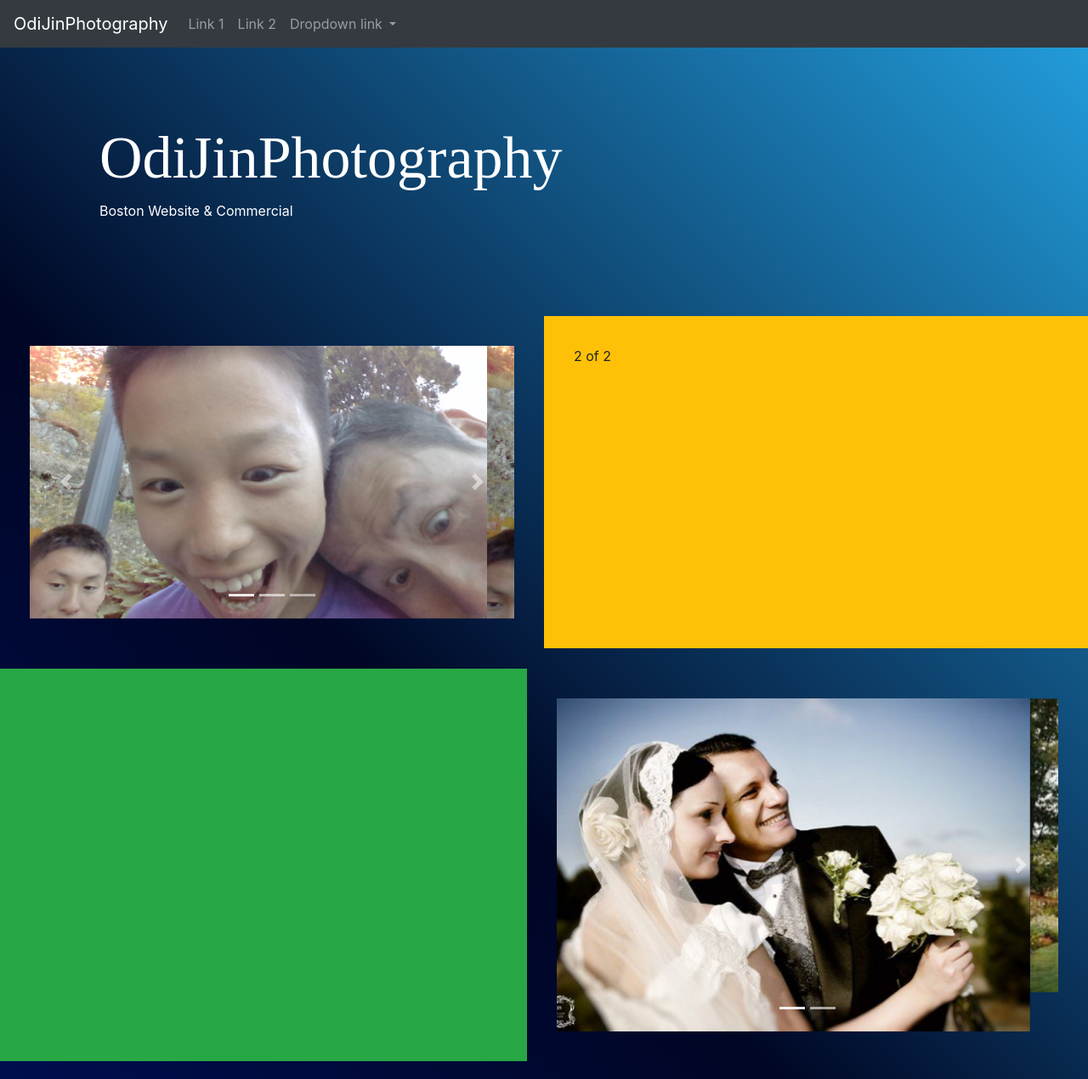
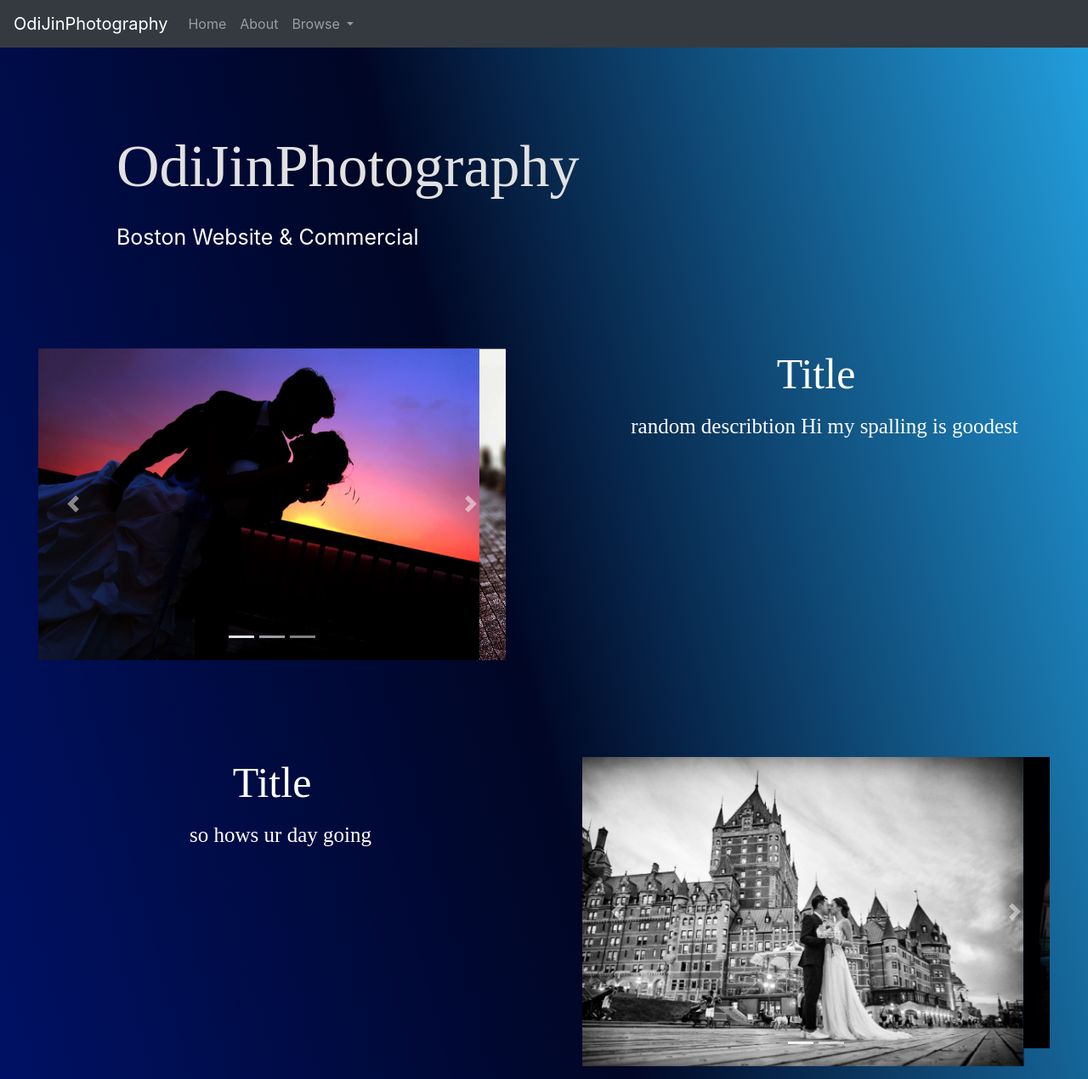
Before and after one commit to KevinZWong/OdiJin, a plain HTML site: page index.html in a window 1280 px wide. Shown: the top 1270 px of the page at 85% size. Drawn offline with nearby package versions, Linux system fonts and the light colour scheme.

Commit message:
decoration update

```diff
--- a/index.css
+++ b/index.css
@@ -1,6 +1,6 @@
 body{
-  	background:linear-gradient(45deg,#001371,#000624,#23a1e0);
-  	height: 2000px;
+  	background:linear-gradient(75deg,#001371,#000624,#23a1e0);
+  	height: 100%;
 }
 
 .jumbotron{
@@ -8,25 +8,43 @@ body{
 }
 
 h1{
-	color: white;
+	color: #e1e1e1;
+	text-shadow: 10px;
 	font-size: 70px;
 	font-family: Bai Jamjuree;
+	padding: 10px 20px 15px 20px;
 }
 
 p{
 	color: white;
+	font-size: 20px;
+	padding-left: 20px;
+	margin-bottom: -30px;
 }
 
 .picturebox{
   width: 320px;
-  margin: 10;
+  margin: 10px;
   border: 15px solid transparent;
   padding: 20px;
 }
 
 .descriptionbox{
   width: 320px;
-  margin: 10;
+  margin: 10px;
   border: 15px solid transparent;
   padding: 20px;
+  color: white;
+  text-align: center;
+  font-family: Acme;
 }
+
+h2{
+  padding-bottom: 5px;
+  font-size: 50px;
+  font-family: Acme;
+}
+
+p{
+	font-size: 25px;
+}
--- a/index.html
+++ b/index.html
@@ -23,21 +23,20 @@
   <!-- Links -->
   <ul class="navbar-nav">
     <li class="nav-item">
-      <a class="nav-link" href="#">Link 1</a>
+      <a class="nav-link" href="index.html">Home</a>
     </li>
     <li class="nav-item">
-      <a class="nav-link" href="#">Link 2</a>
+      <a class="nav-link" href="About.html">About</a>
     </li>
 
     <!-- Dropdown -->
     <li class="nav-item dropdown">
       <a class="nav-link dropdown-toggle" href="#" id="navbardrop" data-toggle="dropdown">
-        Dropdown link
+        Browse
       </a>
       <div class="dropdown-menu">
-        <a class="dropdown-item" href="#">Link 1</a>
-        <a class="dropdown-item" href="#">Link 2</a>
-        <a class="dropdown-item" href="#">Link 3</a>
+        <a class="dropdown-item" href="#">Wedding</a>
+        <a class="dropdown-item" href="#">Commercial</a>
       </div>
     </li>
   </ul>
@@ -72,13 +71,13 @@
         <!-- The slideshow -->
         <div class="carousel-inner">
           <div class="carousel-item active">
-            <img src="./img/group1/image2.jpg" alt="Los Angeles" style="width: 100%">
+            <img src="./img/group1/odi1.png" alt="Los Angeles" style="width: 100%">
           </div>
           <div class="carousel-item">
-            <img src="./img/group1/image3.jpg" alt="Chicago" style="width: 100%">
+            <img src="./img/group1/odi2.png" alt="Chicago" style="width: 100%">
           </div>
           <div class="carousel-item">
-            <img src="./img/group1/image4.jpg" alt="New York" style="width: 100%">
+            <img src="./img/group1/odi3.png" alt="New York" style="width: 100%">
           </div>
         </div>
 
@@ -93,7 +92,9 @@
     </div>
 
     <!--second colum row 1-->
-    <div class="col-sm descriptionbox bg-warning">2 of 2
+    <div class="col-sm descriptionbox ">
+      <h2>Title</h2>
+      <p>random describtion Hi my spalling is goodest</p>
     </div>
   </div>
 
@@ -102,7 +103,9 @@
   <!--Second row-->
   <div class="row">
    <!--First colum row 2-->
-    <div class="col-sm bg-success">
+    <div class="col-sm descriptionbox">
+            <h2>Title</h2>
+      <p>so hows ur day going</p>
     </div>
 
     <!--Second colum row 2-->
@@ -118,10 +121,10 @@
         <!-- The slideshow -->
         <div class="carousel-inner">
           <div class="carousel-item active">
-            <img src="./img/group2/odi_1.jpg" alt="Los Angeles" style="width: 100%">
+            <img src="./img/group2/odi4.png" alt="Los Angeles" style="width: 100%">
           </div>
           <div class="carousel-item">
-            <img src="./img/group2/odi_2.jpg" alt="Chicago" style="width: 100%">
+            <img src="./img/group2/odi5.png" alt="Chicago" style="width: 100%">
           </div>
         </div>
 
@@ -155,13 +158,13 @@
         <!-- The slideshow -->
         <div class="carousel-inner">
           <div class="carousel-item active">
-            <img src="./img/group3/Chicago.jpg" alt="Los Angeles" style="width: 100%">
+            <img src="./img/group3/odi6.png" alt="Los Angeles" style="width: 100%">
           </div>
           <div class="carousel-item">
-            <img src="./img/group3/la.jpg" alt="Chicago" style="width: 100%">
+            <img src="./img/group3/odi7.png" alt="Chicago" style="width: 100%">
           </div>
           <div class="carousel-item">
-            <img src="./img/group1/image5.jpg" alt="New York" style="width: 100%">
+            <img src="./img/group3/odi8.png" alt="New York" style="width: 100%">
           </div>
         </div>
 
@@ -176,7 +179,9 @@
     </div>
 
     <!--second colum row 1-->
-    <div class="col-sm descriptionbox bg-warning">2 of 2
+    <div class="col-sm descriptionbox ">
+       <h2>Title</h2>
+      <p>sorry for the duplicate picture</p>
     </div>
   </div>
 
```
Also changed, not shown: img/group1/odi1.png (added), img/group1/odi2.png (added), img/group1/odi3.png (added), img/group2/odi4.png (added), img/group2/odi5.png (added), img/group2/odi_1.jpg (deleted), img/group2/odi_2.jpg (deleted), img/group3/odi6.png (added), img/group3/odi7.png (added), img/group3/odi8.png (added), 1 other file.
